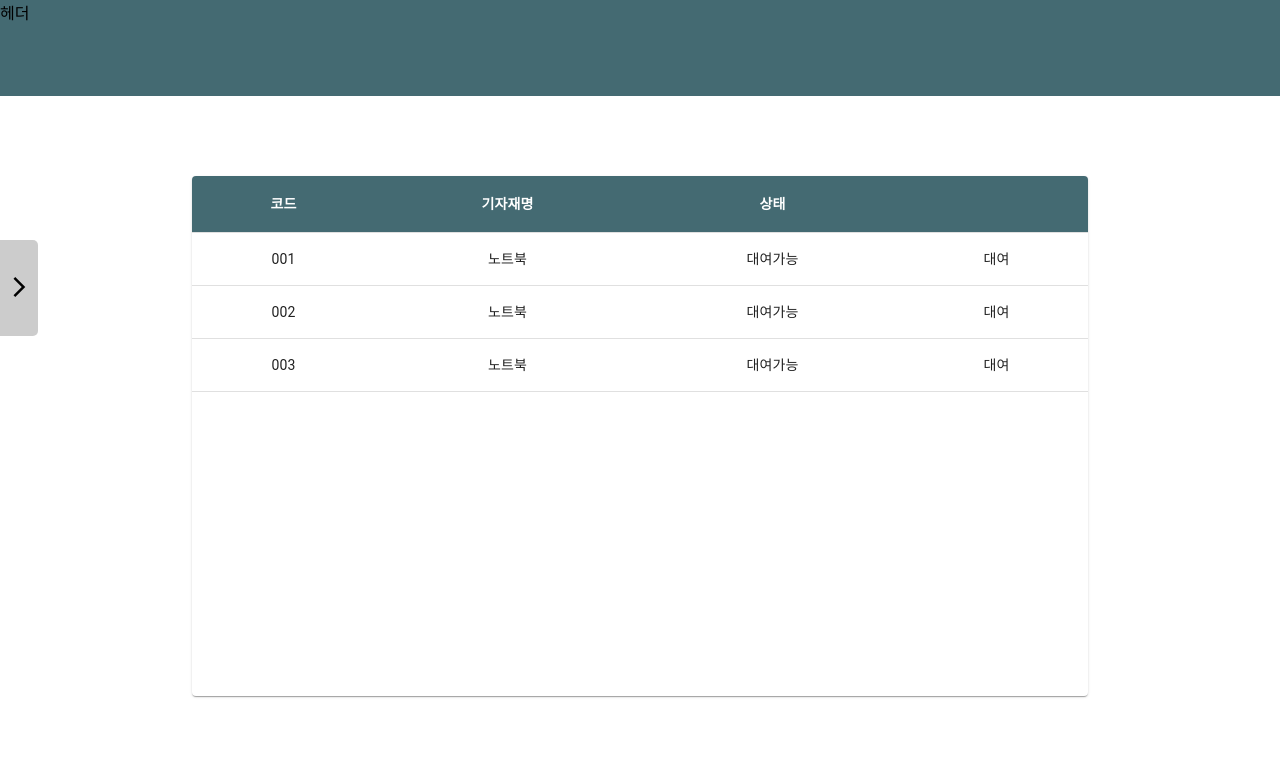
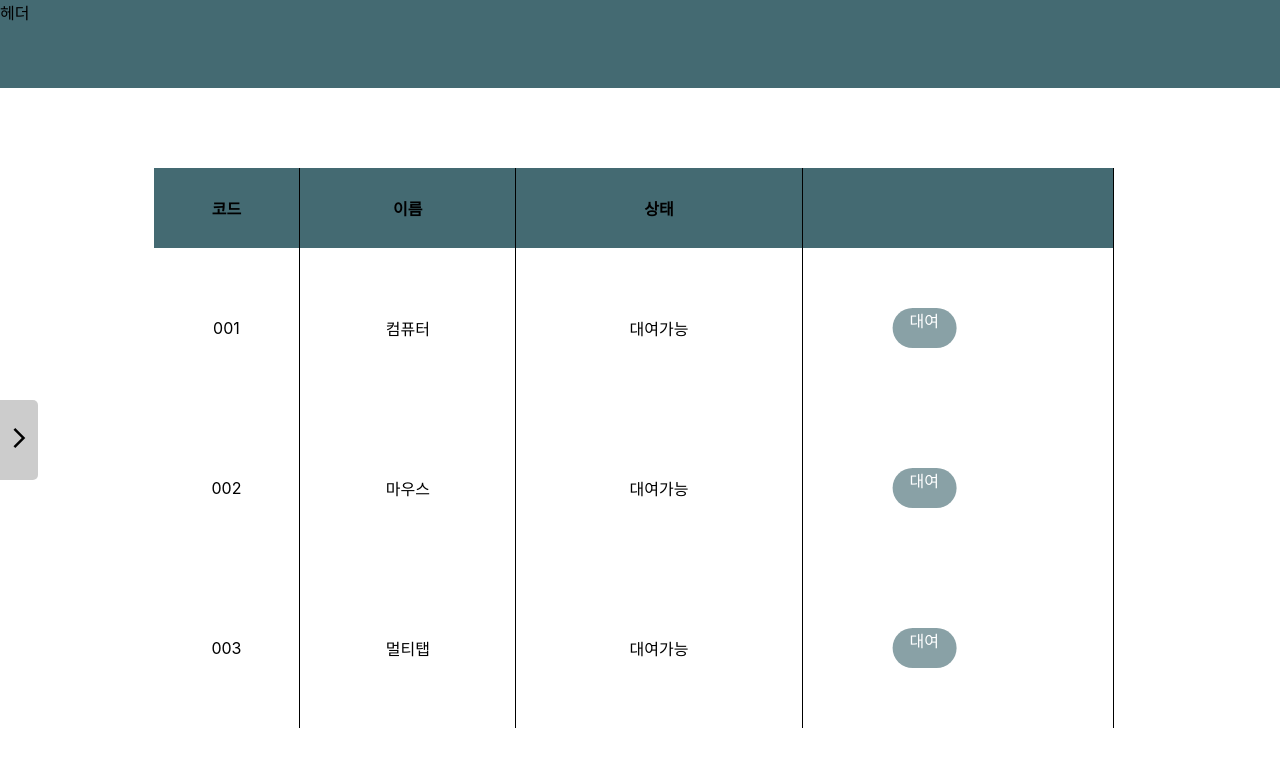
Before and after one commit to jeong-hyuk/sharing-frontend, a React (Create React App) app: page /userrent in a window 1280 px wide. Shown: the top 766 px of the page. Built offline with nearby package versions, Linux system fonts and the light colour scheme.

Commit message:
0410_페이지 수정
0410_페이지 수정

```diff
--- a/src/App.js
+++ b/src/App.js
@@ -14,7 +14,7 @@ function App() {
 
   return (
     <>
-      {/* <GlobalStyle /> */}
+      <GlobalStyle />
       <Routes>
         <Route path="/" element={isLogin ? <UserMain /> : <Login />} />
         <Route path="/register" element={isLogin ? <Login /> : <Register />} />
@@ -24,7 +24,7 @@ function App() {
         />
         <Route path="/userrent" element={<UserRent />} />
 
-        {/* <Route path="/" element={<UserMain />} /> */}
+        <Route path="/usermain" element={<UserMain />} />
       </Routes>
     </>
   );
--- a/src/components/GlobalStyle.jsx
+++ b/src/components/GlobalStyle.jsx
@@ -15,11 +15,11 @@ const GlobalStyle = createGlobalStyle`
     white-space: pre-wrap;
     text-align: center;
   }
-
+*/
   ul, ol {
     list-style: none;
     padding-left: 0px;
-  } *///reset
+  } //reset
   *{margin:0; padding:0;}
   li{list-style:none;}
   img{border:0; vertical-align:top;}
--- a/src/components/Header.jsx
+++ b/src/components/Header.jsx
@@ -2,7 +2,7 @@ import React from 'react';
 import styled from 'styled-components';
 
 const Headstyle = styled.div`
-  height: 12vh;
+  height: 11vh;
   background-color: #446a72;
 `;
 
--- a/src/components/ProductTable.jsx
+++ b/src/components/ProductTable.jsx
@@ -1,82 +1,78 @@
+import { borderRadius } from '@mui/system';
 import * as React from 'react';
-import Table from '@mui/material/Table';
-import TableBody from '@mui/material/TableBody';
-import TableCell from '@mui/material/TableCell';
-import TableContainer from '@mui/material/TableContainer';
-import TableHead from '@mui/material/TableHead';
-import TableRow from '@mui/material/TableRow';
-import Paper from '@mui/material/Paper';
 import styled from 'styled-components';
 
-// 미리 3개의 데이터를 넣어둠
-const arr = [
-  {
-    code: '001',
-    product_name: '노트북',
-    status: '대여가능',
-    btn: '대여',
-  },
-  {
-    code: '002',
-    product_name: '노트북',
-    status: '대여가능',
-    btn: '대여',
-  },
-  {
-    code: '003',
-    product_name: '노트북',
-    status: '대여가능',
-    btn: '대여',
-  },
-];
+const Producttable = styled.div`
+  position: relative;
+  top: 10vh;
+  left: 12vw;
+  width: 75vw;
+  height: 70vh;
+  text-align: center;
+  background-color: #ffffff2b;
+  table {
+    border-collapse: collapse;
+    width: 75vw;
+    height: 70vh;
+    th {
+      border-right: 1px solid black;
+      background-color: #446a72;
+      height: 10vh;
+    }
+    td {
+      border-right: 1px solid black;
+      div {
+        cursor: pointer;
+        background-color: #446a72a1;
+        transform: translateX(7vw);
+        width: 5vw;
+        height: 5vh;
+        color: #fff;
+        border-radius: 3rem;
+      }
+    }
+  }
+`;
+
+const Sharebtn = styled.div``;
 
 export default function ProductTable() {
   return (
     <>
-      {/* sx를 사용하여 table의 style지정 */}
-      <TableContainer
-        component={Paper}
-        sx={{
-          width: '70vw',
-          height: '65vh',
-          position: 'relative',
-          left: '15vw',
-          top: '10vh',
-        }}
-      >
-        <Table>
-          <TableHead
-            sx={{
-              '& th': {
-                color: 'white',
-                backgroundColor: '#446A72',
-                fontWeight: 'bold',
-              },
-            }}
-          >
-            {/* table에 제목 부분 */}
-            <TableRow>
-              <TableCell align="center">코드</TableCell>
-              <TableCell align="center">기자재명</TableCell>
-              <TableCell align="center">상태</TableCell>
-              <TableCell></TableCell>
-            </TableRow>
-          </TableHead>
-          {/* table에 들어갈 데이터 */}
-          <TableBody>
-            {arr.map((arr) => (
-              <TableRow key={arr.code}>
-                <TableCell align="center">{arr.code}</TableCell>
-                <TableCell align="center">{arr.product_name}</TableCell>
-                <TableCell align="center">{arr.status}</TableCell>
-                <TableCell align="center">
-                  <div onClick={() => console.log('대여')}>{arr.btn}</div>
-                </TableCell>
-              </TableRow>
-            ))}
-          </TableBody>
-        </Table>
-      </TableContainer>
+      <Producttable>
+        <table>
+          <tr className="enter1">
+            <th>코드</th>
+            <th>이름</th>
+            <th>상태</th>
+            <th></th>
+          </tr>
+          <tr>
+            <td>001</td>
+            <td>컴퓨터</td>
+            <td>대여가능</td>
+            <td>
+              <div>대여</div>
+            </td>
+          </tr>
+          <tr>
+            <td>002</td>
+            <td>마우스</td>
+            <td>대여가능</td>
+            <td>
+              <div>대여</div>
+            </td>
+          </tr>
+          <tr>
+            <td>003</td>
+            <td>멀티탭</td>
+            <td>대여가능</td>
+            <td>
+              <div>대여</div>
+            </td>
+          </tr>
+        </table>
+      </Producttable>
     </>
   );
 }
--- a/src/components/Sidebar.jsx
+++ b/src/components/Sidebar.jsx
@@ -1,12 +1,8 @@
-import React, { useEffect, useRef, useState } from 'react';
+import React, { useRef, useState } from 'react';
 import styled from 'styled-components';
 
-const SidebarContainer = styled.div`
-  background-color: #e3ecf1;
-`;
-
 const SidebarDiv = styled.div`
-  background-color: #446a727e;
+  background-color: #000000be;
   position: fixed;
   top: 0;
   bottom: 0;
@@ -19,18 +15,34 @@ const SidebarDiv = styled.div`
 const SidebarBtn = styled.button`
   position: relative;
   left: 280px;
-  top: 30vh;
+  top: 50vh;
   width: 3vw;
-  height: 12vh;
+  height: 10vh;
   z-index: 99;
   transition: 0.8s ease;
   border-radius: 0 5px 5px 0;
   border: 0px solid;
   background-color: rgba(0, 0, 0, 0.2);
   overflow: hidden;
+  cursor: pointer;
 `;
 
-const Sidebar = ({ width = 280, children }) => {
+const Sidelist = styled.div`
+  position: relative;
+  left: 2vw;
+  text-align: center;
+  ul {
+    li {
+      width: 14vw;
+      height: 6vh;
+      margin-bottom: 8vh;
+      background-color: white;
+      border-radius: 5px;
+      cursor: pointer;
+    }
+  }
+`;
+const Sidebar = ({ width = 280 }) => {
   const [isOpen, setOpen] = useState(false);
   const [xPosition, setX] = useState(width);
   const side = useRef();
@@ -47,7 +59,6 @@ const Sidebar = ({ width = 280, children }) => {
   };
 
   return (
-    <SidebarContainer>
     <SidebarDiv
       ref={side}
       style={{
@@ -63,9 +74,14 @@ const Sidebar = ({ width = 280, children }) => {
           <span className="material-symbols-outlined">arrow_forward_ios</span>
         )}
       </SidebarBtn>
-        <div>{children}</div>
+      <Sidelist>
+        <ul>
+          <li>노트북</li>
+          <li>마우스</li>
+          <li>멀티탭</li>
+        </ul>
+      </Sidelist>
     </SidebarDiv>
-    </SidebarContainer>
   );
 };
 
--- a/src/pages/UserRent.jsx
+++ b/src/pages/UserRent.jsx
@@ -1,15 +1,17 @@
-import React, { useState } from 'react';
 import ProductTable from '../components/ProductTable';
 import Header from '../components/Header';
 import Sidebar from '../components/Sidebar';
+import { createGlobalStyle } from 'styled-components';
 
 export default function UserRent() {
+  const Allstyle = createGlobalStyle`
+    *{font-size: 16px;}
+  `;
   return (
     <>
+      <Allstyle />
       <Header />
-      <Sidebar>
-        <div>ㅎㅎ</div>
-      </Sidebar>
+      <Sidebar />
       <ProductTable />
     </>
   );
```
Lines whose indentation alone changed are shown as unchanged.
